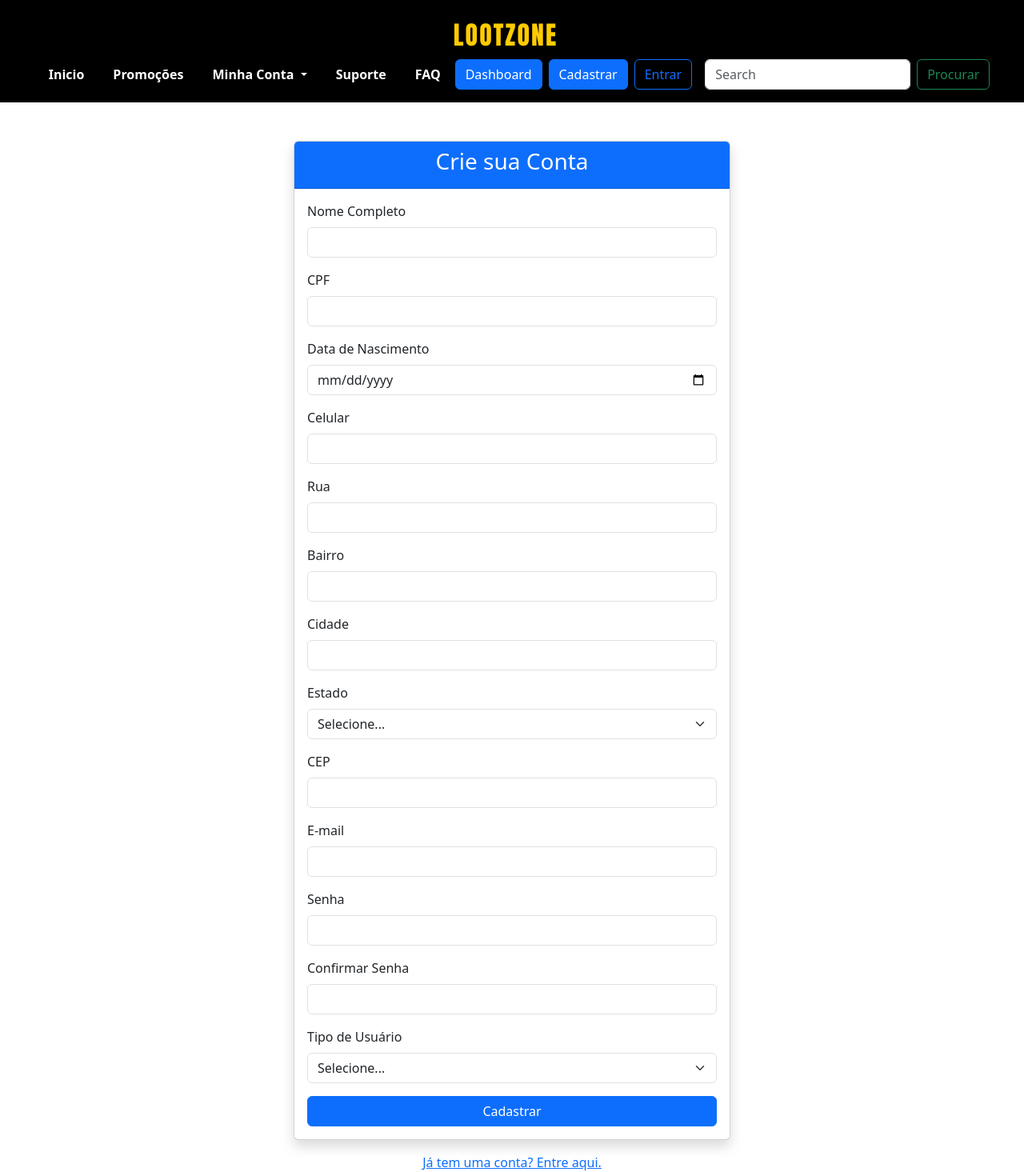
After one commit to Fawkziny/projeto_fawk, a PHP site: page /cadastro in a window 1280 px wide. The commit adds this page. Shown: the whole page at 80% size. Run offline with PHP 8.4, Linux system fonts and the light colour scheme.

```diff
--- /dev/null
+++ b/app/Views/cadastro.php
@@ -0,0 +1,85 @@
+<div class="container mt-5">
+        <div class="row justify-content-center">
+            <div class="col-md-6">
+                <div class="card shadow">
+                    <div class="card-header text-center bg-primary text-white">
+                        <h3>Crie sua Conta</h3>
+                    </div>
+                    <div class="card-body">
+                        <form action="register_action.php" method="POST">
+                            <div class="mb-3">
+                                <label for="nome" class="form-label">Nome Completo</label>
+                                <input type="text" class="form-control" id="nome" name="nome" required>
+                            </div>
+                            <div class="mb-3">
+                                <label for="cpf" class="form-label">CPF</label>
+                                <input type="text" class="form-control" id="cpf" name="cpf" maxlength="14" required>
+                            </div>
+                            <div class="mb-3">
+                                <label for="data_nascimento" class="form-label">Data de Nascimento</label>
+                                <input type="date" class="form-control" id="data_nascimento" name="data_nascimento" required>
+                            </div>
+                            <div class="mb-3">
+                                <label for="celular" class="form-label">Celular</label>
+                                <input type="text" class="form-control" id="celular" name="celular" required>
+                            </div>
+                            <div class="mb-3">
+                                <label for="rua" class="form-label">Rua</label>
+                                <input type="text" class="form-control" id="rua" name="rua" required>
+                            </div>
+                            <div class="mb-3">
+                                <label for="bairro" class="form-label">Bairro</label>
+                                <input type="text" class="form-control" id="bairro" name="bairro" required>
+                            </div>
+                            <div class="mb-3">
+                                <label for="cidade" class="form-label">Cidade</label>
+                                <input type="text" class="form-control" id="cidade" name="cidade" required>
+                            </div>
+                            <div class="mb-3">
+                                <label for="estado" class="form-label">Estado</label>
+                                <select class="form-select" id="estado" name="estado" required>
+                                    <option value="">Selecione...</option>
+                                    <option value="SP">São Paulo</option>
+                                    <option value="RJ">Rio de Janeiro</option>
+                                    <option value="MG">Minas Gerais</option>
+                                    <option value="ES">Espírito Santo</option>
+                                </select>
+                            </div>
+                            <div class="mb-3">
+                                <label for="cep" class="form-label">CEP</label>
+                                <input type="text" class="form-control" id="cep" name="cep" required>
+                            </div>
+                            <div class="mb-3">
+                                <label for="email" class="form-label">E-mail</label>
+                                <input type="email" class="form-control" id="email" name="email" required>
+                            </div>
+                            <div class="mb-3">
+                                <label for="senha" class="form-label">Senha</label>
+                                <input type="password" class="form-control" id="senha" name="senha" required>
+                            </div>
+                            <div class="mb-3">
+                                <label for="confirmar_senha" class="form-label">Confirmar Senha</label>
+                                <input type="password" class="form-control" id="confirmar_senha" name="confirmar_senha" required>
+                            </div>
+                            <div class="mb-3">
+                                <label for="tipo_usuario" class="form-label">Tipo de Usuário</label>
+                                <select class="form-select" id="tipo_usuario" name="tipo_usuario" required>
+                                    <option value="">Selecione...</option>
+                                    <option value="administrador">Administrador</option>
+                                    <option value="funcionario">Funcionário</option>
+                                    <option value="cliente">Cliente</option>
+                                    <option value="vendedor">Vendedor</option>
+                                </select>
+                            </div>
+                            <div class="d-grid">
+                                <button type="submit" class="btn btn-primary">Cadastrar</button>
+                            </div>
+                        </form>
+                    </div>
+                </div>
+                <div class="text-center mt-3">
+                    <a href="entrar.html">Já tem uma conta? Entre aqui.</a>
+                </div>
+            </div>
+        </div>
+    </div>
--- a/app/Views/layouts/base.php
+++ b/app/Views/layouts/base.php
@@ -32,12 +32,12 @@
               Minha Conta
             </a>
             <ul class="dropdown-menu">
-              <li><a class="dropdown-item" href="perfil.html">Perfil</a></li>
-              <li><a class="dropdown-item" href="historico.html">Histórico de Compras</a></li>
-              <li><a class="dropdown-item" href="cadastroprodutos.html">Cadastrar Produto</a></li>
-              <li><a class="dropdown-item" href="plista.html">Todos Produtos</a></li>
-              <li><a class="dropdown-item" href="registrov.html">Registro de Vendas</a></li>
-              <li><a class="dropdown-item" href="lvendas.html">Listagem Vendas/Pedidos</a></li>
+              <li><a class="dropdown-item" href="/perfil">Perfil</a></li>
+              <li><a class="dropdown-item" href="/historico">Histórico de Compras</a></li>
+              <li><a class="dropdown-item" href="/cadastroprodutos">Cadastrar Produto</a></li>
+              <li><a class="dropdown-item" href="/plista">Todos Produtos</a></li>
+              <li><a class="dropdown-item" href="/registrov">Registro de Vendas</a></li>
+              <li><a class="dropdown-item" href="/lvendas">Listagem Vendas/Pedidos</a></li>
               <li>
                 <hr class="dropdown-divider">
               </li>
@@ -45,17 +45,17 @@
             </ul>
           </li>
           <li class="nav-item">
-            <a class="nav-link" href="suporte.html">Suporte</a>
+            <a class="nav-link" href="/suporte">Suporte</a>
           </li>
           <li class="nav-item">
-            <a class="nav-link" href="faq.html">FAQ</a>
+            <a class="nav-link" href="/faq">FAQ</a>
           </li>
         </ul>
 
         <div class="d-flex">
-          <a href="dashboard.html" class="btn btn-primary me-2">Dashboard</a>
-          <a href="cadastro.html" class="btn btn-primary me-2">Cadastrar</a>
-          <a href="entrar.html" class="btn btn-outline-primary me-3">Entrar</a>
+          <a href="/dashboard" class="btn btn-primary me-2">Dashboard</a>
+          <a href="/cadastro" class="btn btn-primary me-2">Cadastrar</a>
+          <a href="/entrar" class="btn btn-outline-primary me-3">Entrar</a>
 
           <form class="d-flex" role="search">
             <input class="form-control me-2" type="search" placeholder="Search" aria-label="Search">
--- a/public/index.php
+++ b/public/index.php
@@ -32,6 +32,10 @@ if ($url == "/"){
     render('historico.php', ['title' => 'Historico - LootZone']);
 } else if ($url == "/cadastroprodutos"){
     render('cadastroprodutos.php', ['title' => 'Historico - LootZone']);
+} else if ($url == "/lvendas"){
+    render('lvendas.php', ['title' => 'Vendas - LootZone']);
+} else if ($url == "/cadastro"){
+    render('cadastro.php', ['title' => 'Cadastro - LootZone']);
 }
 
 
--- a/util/trabalho/faq.html
+++ b/util/trabalho/faq.html
@@ -52,7 +52,7 @@
         </ul>
 
         <div class="d-flex">
-          <a href="dashboard.html" class="btn btn-primary me-2">Dashboard</a>
+          <a href="dashboard." class="btn btn-primary me-2">Dashboard</a>
           <a href="cadastro.html" class="btn btn-primary me-2">Cadastrar</a>
           <a href="entrar.html" class="btn btn-outline-primary me-3">Entrar</a>
 
```
Also changed, not shown: app/Views/auth/entrar.php (+10 -10 lines), app/Views/historico.php (+13 -13 lines), app/Views/lvendas.php (added, +75 -0 lines), app/Views/perfil.php (+6 -73 lines), app/Views/sobre.php (+13 -13 lines), app/Views/usuarios/listar-produtos.php (+12 -12 lines), app/Views/usuarios/registrov.html (+7 -7 lines).
